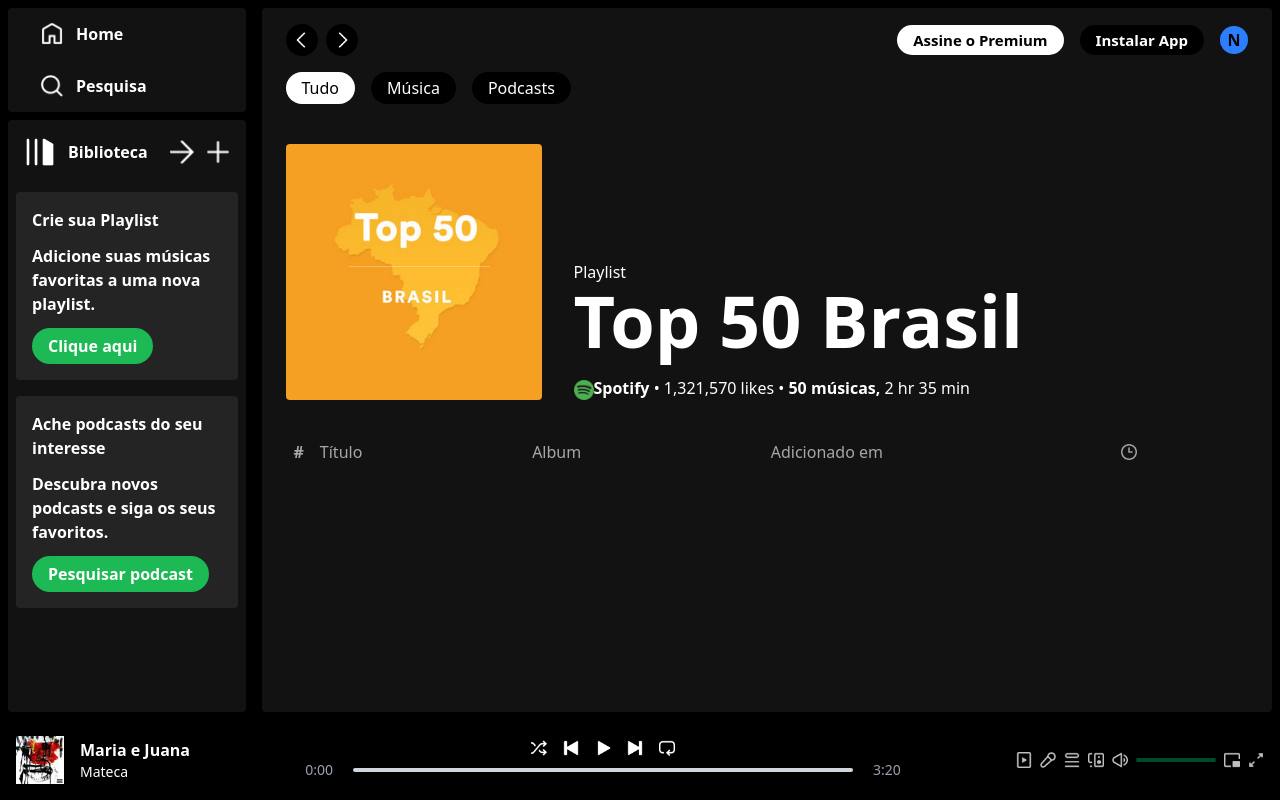
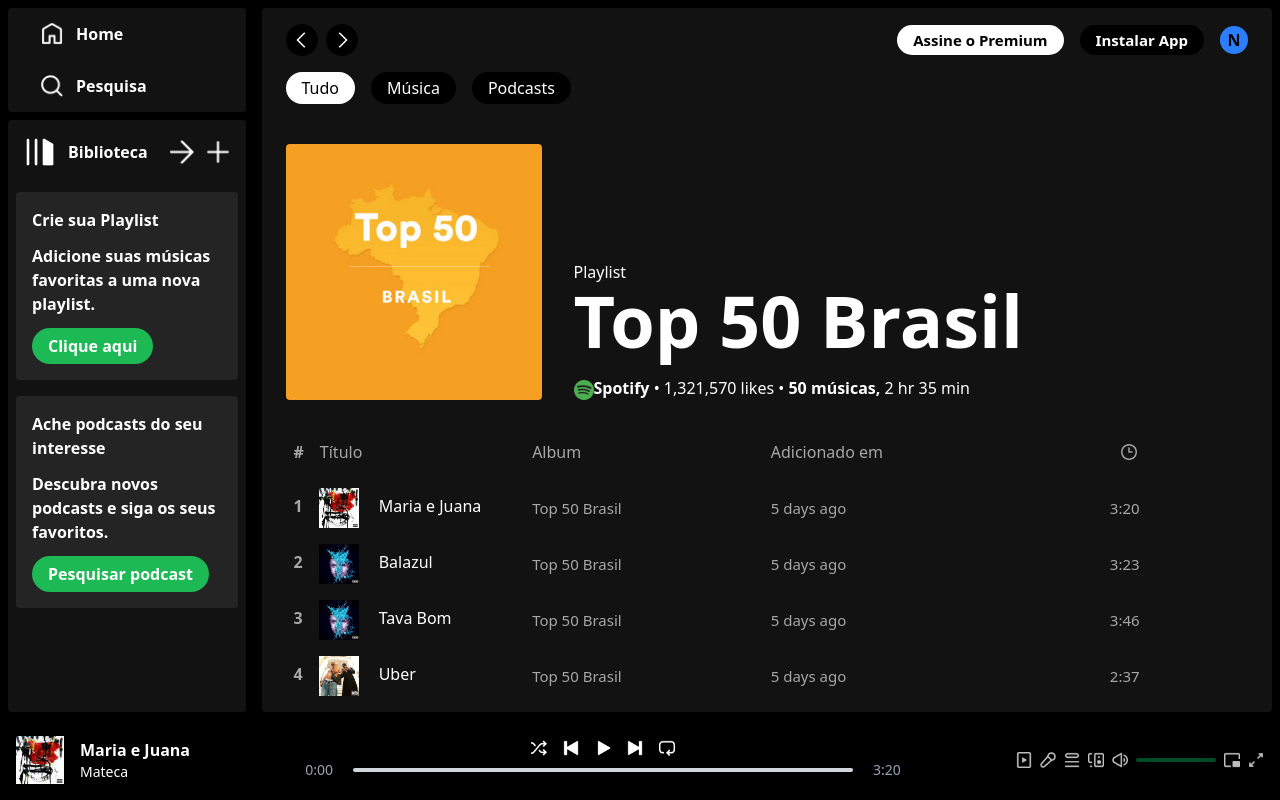
Before and after one commit to NicolasPcastr0/Spotify, a React (Vite) app: page /album/1 in a window 1280 px wide. Built offline with nearby package versions, Linux system fonts and the light colour scheme.

Commit message:
atualizações

```diff
--- a/src/components/DisplayAlbum.jsx
+++ b/src/components/DisplayAlbum.jsx
@@ -1,7 +1,7 @@
 import React, { use } from "react";
 import Navbar from "./Navbar";
 import { useParams } from "react-router-dom";
-import { albumsData, assets } from "../assets/assets/assets";
+import { albumsData, assets, songsData } from "../assets/assets/assets";
 
 const DisplayAlbum = () => {
 
@@ -32,6 +32,19 @@
             <p className="hidden sm:block">Adicionado em</p>
             <img className="m-auto w-4" src={assets.clock_icon} alt="" />
         </div>
+        {
+            songsData.map((item, index) => (
+                <div key={index} className="grid grid-cols-3 sm:grid-cols-4 gap-2 p-2 items-center text-[#a7a7a7] hover:bg-[#ffffff2b] cursor-pointer">
+                    <p className="text-white">
+                        <b className="mr-4 text-[#a7a7a7]">{index + 1}</b>
+                        <img className="inline w-10 mr-5" src={item.image} alt="" />
+                        {item.name}
+                    </p>
+                    <p className="text-[15px]">{albumData.name}</p>
+                    <p className="text-[15px] hidden sm:block">5 days ago</p>
+                    <p className="text-[15px] text-center">{item.duration}</p>
+                </div>
+            ))}
         </>
     )
 }
--- a/src/components/Navbar.jsx
+++ b/src/components/Navbar.jsx
@@ -1,13 +1,17 @@
-import React from "react";
+import React, { use } from "react";
 import { assets } from "../assets/assets/assets";
+import { useNavigate } from "react-router-dom";
 
 const Navbar = () => {
+
+    const navigate = useNavigate()
+
     return (
         <>
             <div className="w-full flex justify-between items-center font-semibold">
                 <div className="flex items-center gap-2">
-                    <img className="w-8 bg-black p-2 rounded-2xl cursor-pointer" src={assets.arrow_left} alt="" />
-                    <img className="w-8 bg-black p-2 rounded-2xl cursor-pointer" src={assets.arrow_right} alt="" />
+                    <img onClick={() => navigate(-1)} className="w-8 bg-black p-2 rounded-2xl cursor-pointer" src={assets.arrow_left} alt="" />
+                    <img onClick={() => navigate(1)} className="w-8 bg-black p-2 rounded-2xl cursor-pointer" src={assets.arrow_right} alt="" />
                 </div>
                 <div className="flex items-center gap-4">
                     <p className="bg-white text-black text-[15px] px-4 py-1 rounded-full cursor-pointer">Assine o Premium</p>
```
